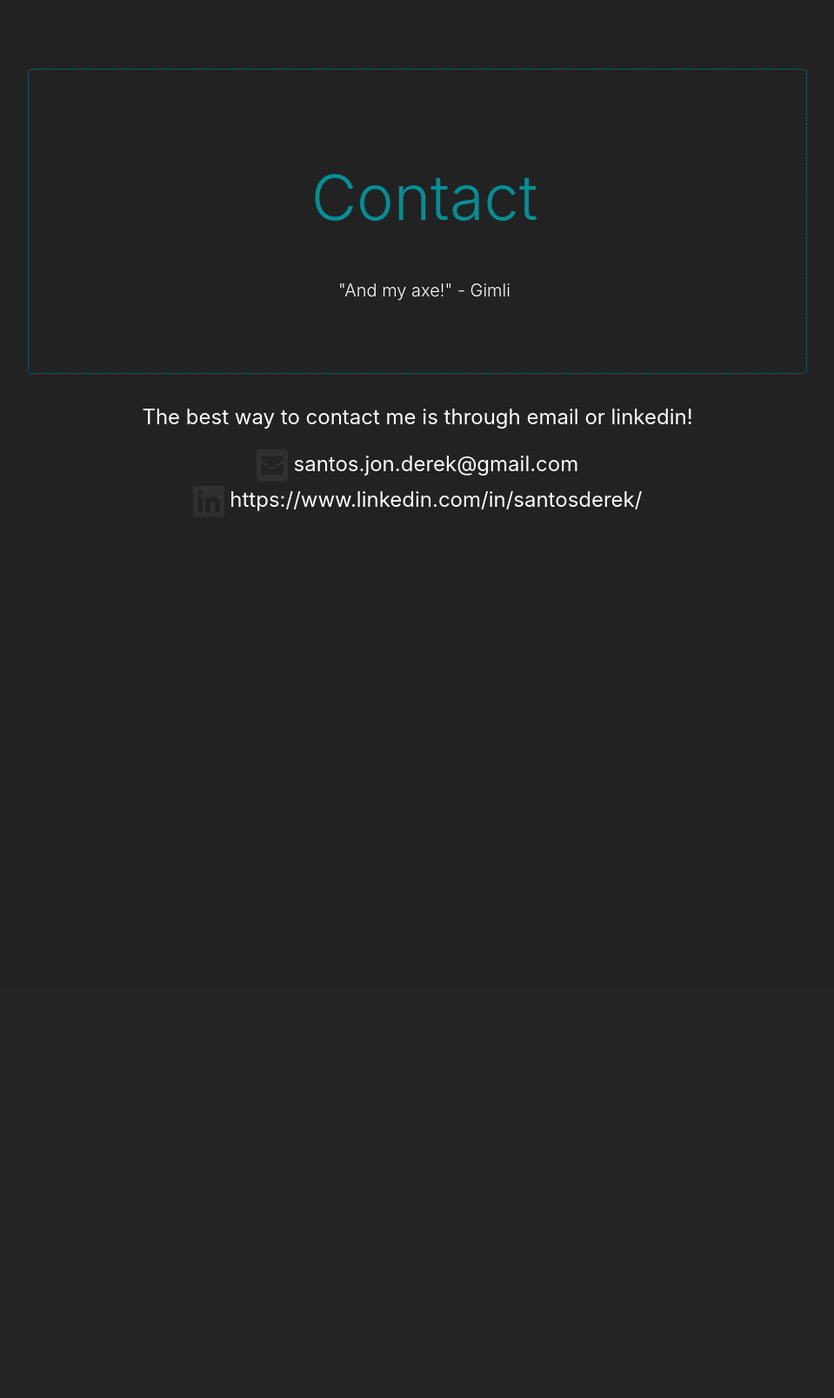
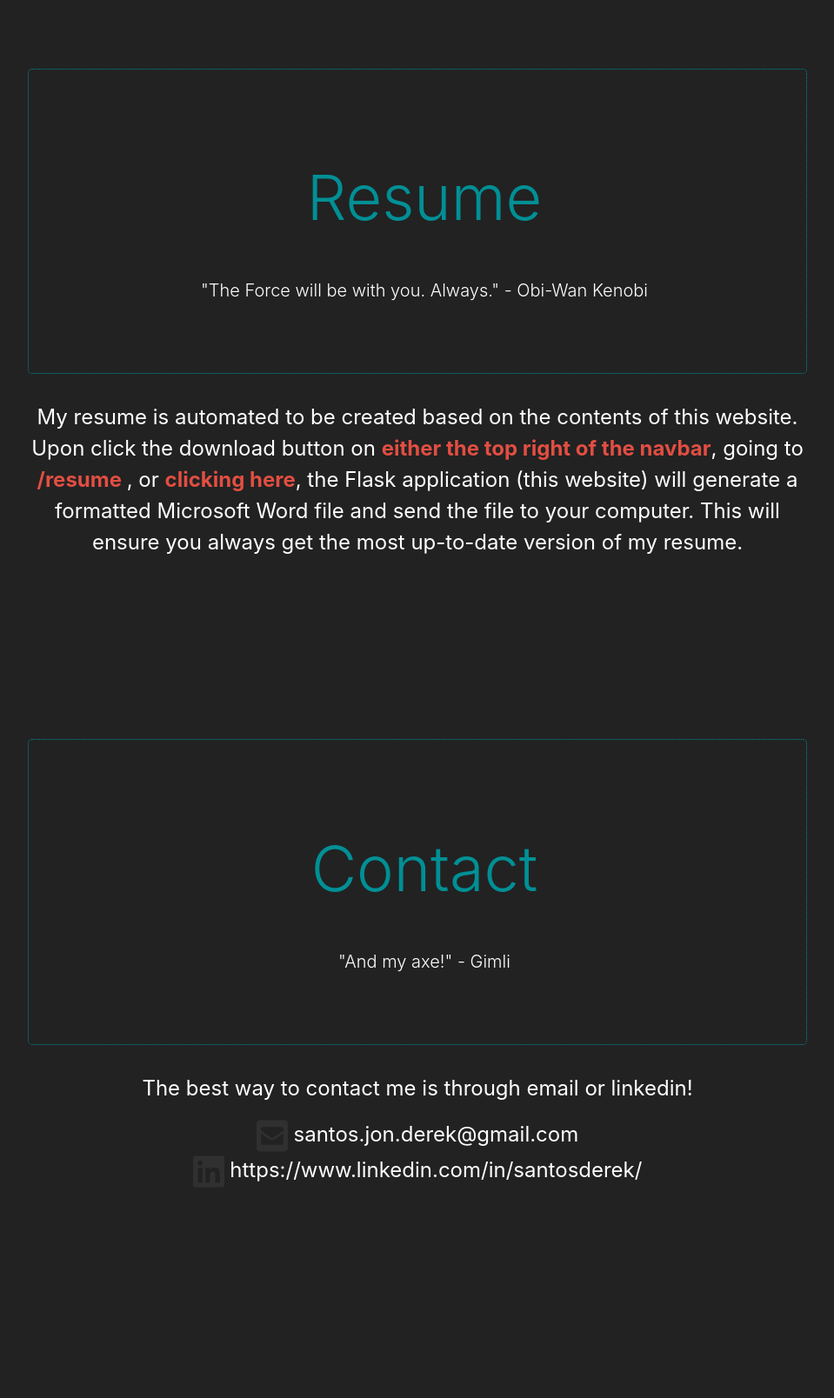
Before and after one commit to santosderek/website, a Flask app: template website/templates/home.html in a window 1280 px wide. Shown: the part 3084-4692 px from the top of the page at 87% size, without its empty margins (160-1119 px from the left). Before the commit the page ends 3672 px from the top, so only its background shows below. Run offline with Flask 2, Linux system fonts and the light colour scheme; the template is opened without the code that fills it, so the values that code supplies are empty; parts of the project's set-up code (start-up, migrations or seed data) failed here and were passed over; some libraries are stand-ins or nearby versions.

Commit message:
Added new resume section to home.html.

```diff
--- a/website/static/css/base.css
+++ b/website/static/css/base.css
@@ -36,6 +36,14 @@ a:hover {
 
 b {
     color: #E24E42;
+}
+
+b a {
+    color: #E24E42;
+}
+
+b a:hover {
+    color: #008F95;
 }
 
 p, ul li {
--- a/website/templates/home.html
+++ b/website/templates/home.html
@@ -11,7 +11,8 @@
 <div class="content pt-3">
     <div class="jumbotron pl-5">
         <h1 class="display-4 text-center" id="experience">Experience</h1>
-        <p class="lead text-center">"The only way to know how strong you are is to keep testing your limits." – Jor El</p>
+        <p class="lead text-center">"The only way to know how strong you are is to keep testing your limits." – Jor El
+        </p>
     </div>
 
     <div class="row">
@@ -194,7 +195,7 @@
     </div>
     <div class="row">
         {% for repo in repos %}
-        <a href="{{repo["url"]}}">
+        <a href="{{repo[" url"]}}">
             <div class="card mb-3" style="max-width: 18rem;">
                 <div class="card-header">{{repo['title']}}</div>
                 <div class="card-body">
@@ -213,6 +214,20 @@
                 ...and {{ github_user_json['public_repos'] }} more on github!
                 {% endif %}
             </a>
+        </div>
+    </div>
+
+    <div class="jumbotron pl-5">
+        <h1 class="display-4 text-center" id="Resume">Resume</h1>
+        <p class="lead text-center">"The Force will be with you. Always." - Obi-Wan Kenobi</p>
+    </div>
+
+    <div class="row text-center">
+        <div class="col-sm-12 col-md-12">
+            <p>
+                My resume is automated to be created based on the contents of this website.<br/>Upon click the download
+                button on <b>either the top right of the navbar</b>, going to <b><a href="{{url_for('resume')}}"> {{url_for('resume')}} </a></b>, or <b><a href="{{url_for('resume')}}">clicking here</a></b>, the Flask application (this website) will generate a formatted Microsoft Word file and send the file to your computer. This will ensure you always get the most up-to-date version of my resume.
+            </p>
         </div>
     </div>
 
```
Lines whose indentation alone changed are shown as unchanged.
